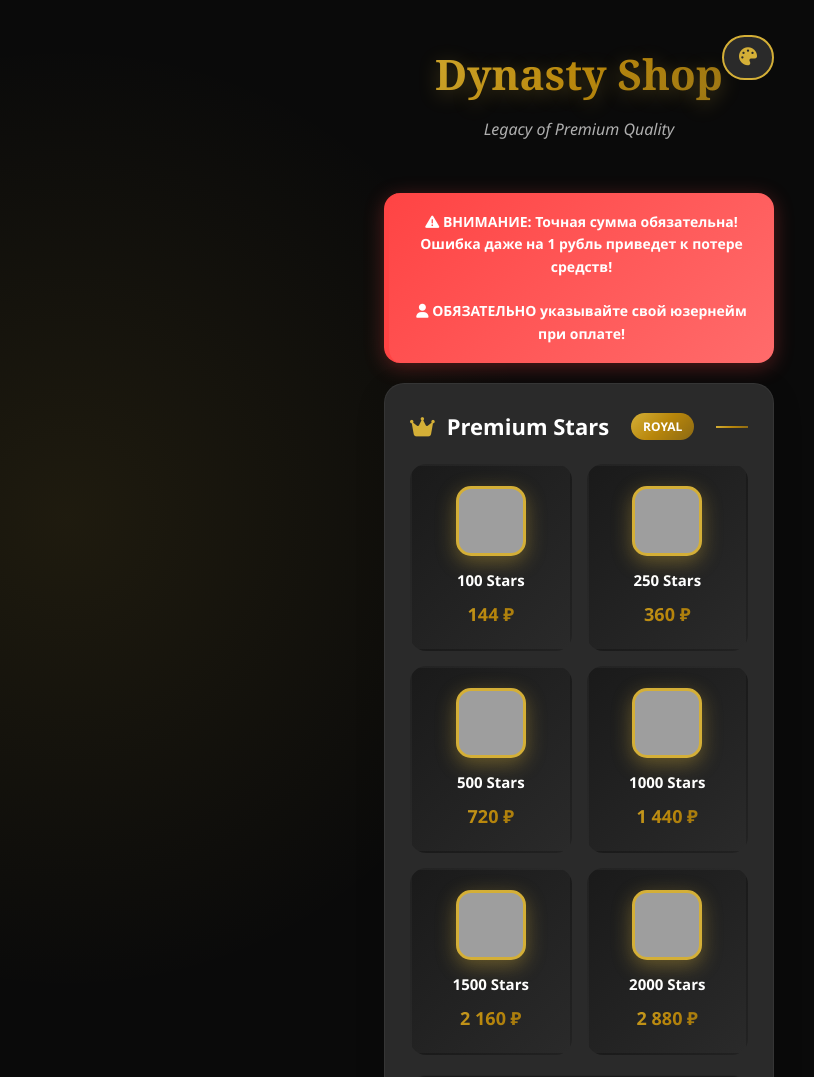
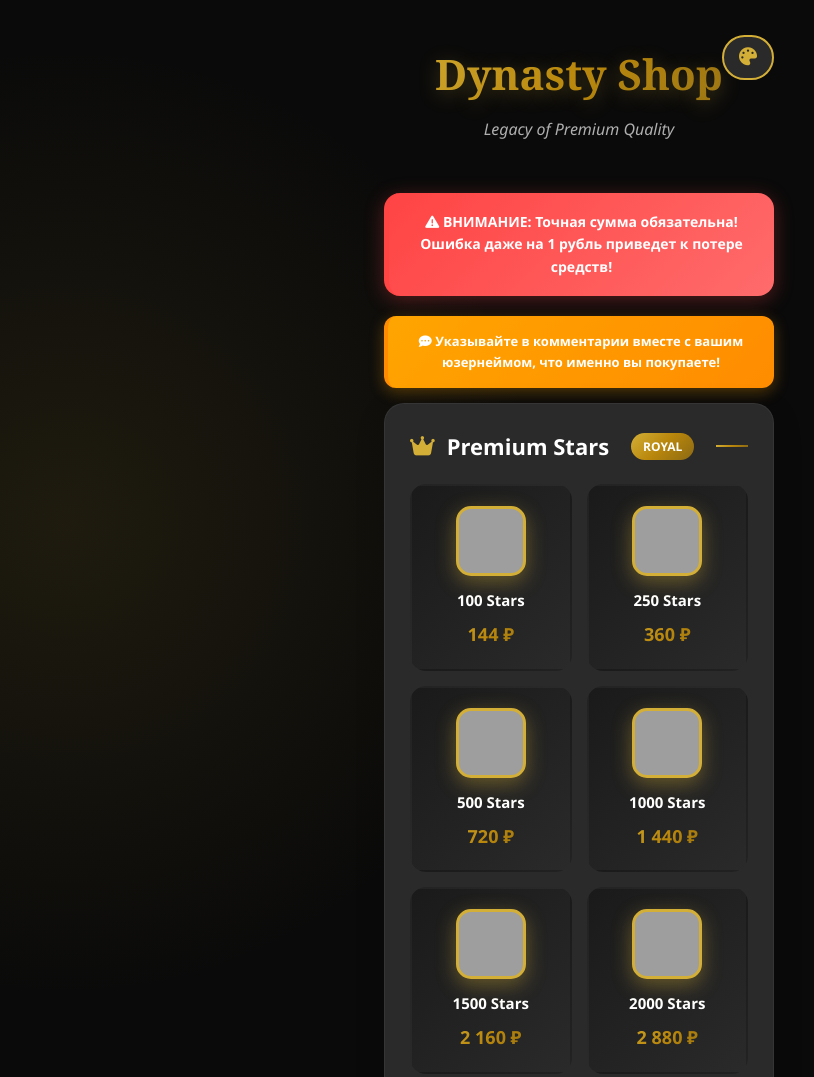
Before and after one commit to bromin123342234/SHOPBOSS, a plain HTML site: page index.html in a window 1280 px wide. Shown: the top 1077 px of the page, without its empty margins (61-875 px from the left). Drawn offline with Linux system fonts and the light colour scheme; grey boxes are pictures that could not be loaded; a script that the page names is missing.

Commit message:
Update index.html

```diff
--- a/index.html
+++ b/index.html
@@ -181,9 +181,12 @@
             border-radius: 15px;
             background-size: cover;
             background-position: center;
+            background-repeat: no-repeat;
             border: 3px solid var(--accent);
             box-shadow: 0 6px 20px rgba(212, 175, 55, 0.4);
             background-color: var(--bg-primary);
+            position: relative;
+            overflow: hidden;
         }
 
         .stars-icon {
@@ -374,6 +377,27 @@
         .smooth-scroll {
             scroll-behavior: smooth;
         }
+
+        /* Анимация пульсации для подсветки */
+        @keyframes pulse {
+            0% { box-shadow: 0 0 0 0 rgba(212, 175, 55, 0.4); }
+            70% { box-shadow: 0 0 0 10px rgba(212, 175, 55, 0); }
+            100% { box-shadow: 0 0 0 0 rgba(212, 175, 55, 0); }
+        }
+
+        /* Стиль для важного уведомления */
+        .important-notice {
+            background: linear-gradient(135deg, #ffa500, #ff8c00);
+            color: white;
+            padding: 15px;
+            border-radius: 12px;
+            margin: 15px 0;
+            font-size: 13px;
+            text-align: center;
+            font-weight: 600;
+            border-left: 4px solid #ff8c00;
+            box-shadow: 0 4px 15px rgba(255, 165, 0, 0.3);
+        }
     </style>
 </head>
 <body>
@@ -388,8 +412,11 @@
 
         <div class="warning">
             <i class="fas fa-exclamation-triangle"></i> ВНИМАНИЕ: Точная сумма обязательна!
-            Ошибка даже на 1 рубль приведет к потере средств!<br><br>
-            <i class="fas fa-user"></i> ОБЯЗАТЕЛЬНО указывайте свой юзернейм при оплате!
+            Ошибка даже на 1 рубль приведет к потере средств!
+        </div>
+
+        <div class="important-notice">
+            <i class="fas fa-comment-dots"></i> Указывайте в комментарии вместе с вашим юзернеймом, что именно вы покупаете!
         </div>
 
         <div class="section" id="stars-section">
@@ -643,7 +670,7 @@
                 window.open(url, '_blank');
             }
 
-            showAlert(`👑 Переведите ТОЧНО ${currentStarsProduct.price} рублей!\n\nОбязательно укажите ваш юзернейм при оплате!\n\nВы получите ${currentStarsProduct.amount} PREMIUM STARS`, 'success');
+            showAlert(`👑 Переведите ТОЧНО ${currentStarsProduct.price} рублей!\n\n📝 Укажите в комментарии:\n• Ваш юзернейм\n• Что покупаете (${currentStarsProduct.amount} Stars)\n\nВы получите ${currentStarsProduct.amount} PREMIUM STARS`, 'success');
         }
 
         // Покупка TON
@@ -666,7 +693,7 @@
                 window.open(url, '_blank');
             }
 
-            showAlert(`💎 Переведите ТОЧНО ${currentTonProduct.price} рублей!\n\nОбязательно укажите ваш юзернейм при оплате!\n\nВы получите ${currentTonProduct.amount} TON`, 'success');
+            showAlert(`💎 Переведите ТОЧНО ${currentTonProduct.price} рублей!\n\n📝 Укажите в комментарии:\n• Ваш юзернейм\n• Что покупаете (${currentTonProduct.amount} TON)\n\nВы получите ${currentTonProduct.amount} TON`, 'success');
         }
 
         // Авто-проверка платежей
@@ -729,7 +756,7 @@
                 alert.style.opacity = '0';
                 alert.style.transform = 'translateX(-50%) translateY(-100px)';
                 setTimeout(() => alert.remove(), 300);
-            }, 5000);
+            }, 6000);
         }
 
         // Инициализация
@@ -745,14 +772,5 @@
             selectTonProduct(1, 165);
         });
     </script>
-
-    <style>
-        /* Анимация пульсации для подсветки */
-        @keyframes pulse {
-            0% { box-shadow: 0 0 0 0 rgba(212, 175, 55, 0.4); }
-            70% { box-shadow: 0 0 0 10px rgba(212, 175, 55, 0); }
-            100% { box-shadow: 0 0 0 0 rgba(212, 175, 55, 0); }
-        }
-    </style>
 </body>
 </html>
```
